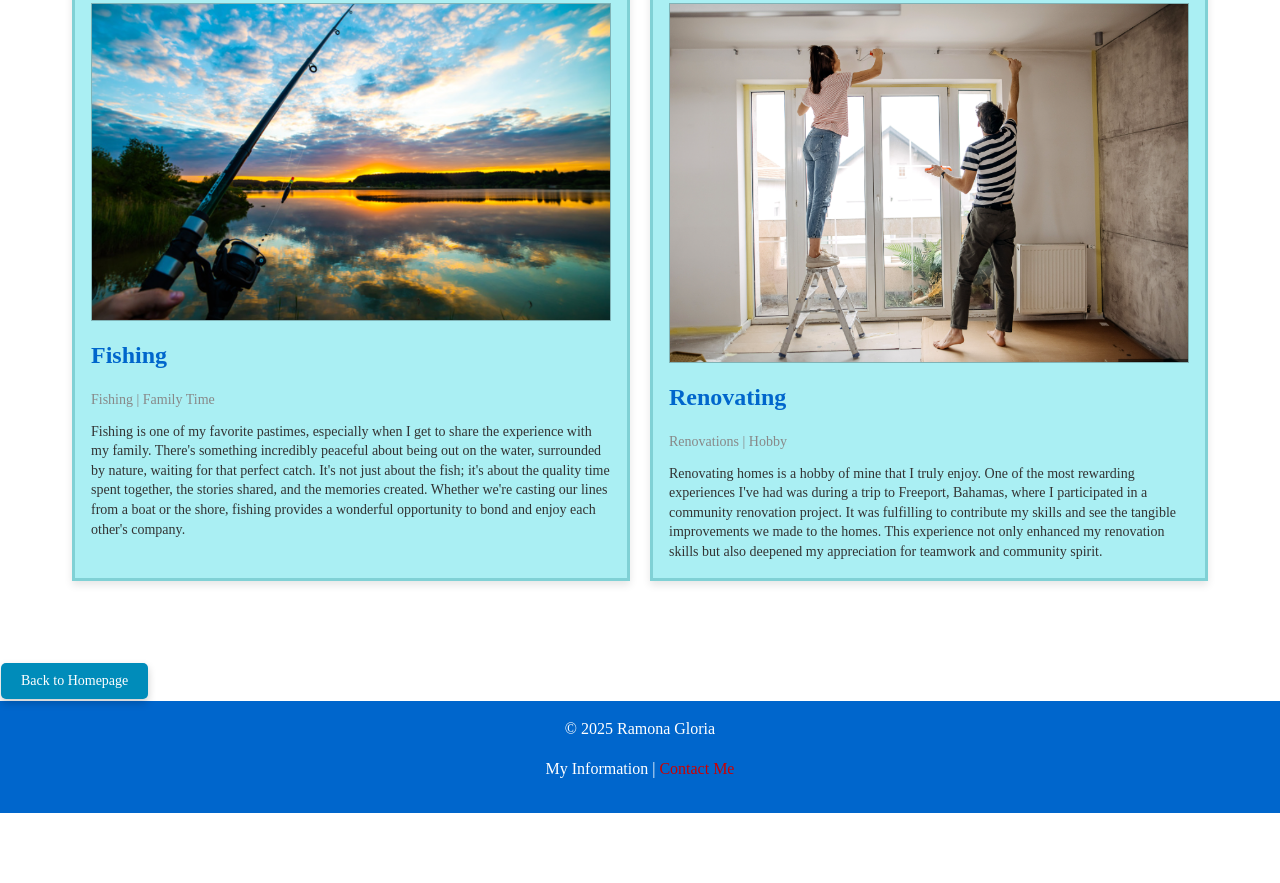
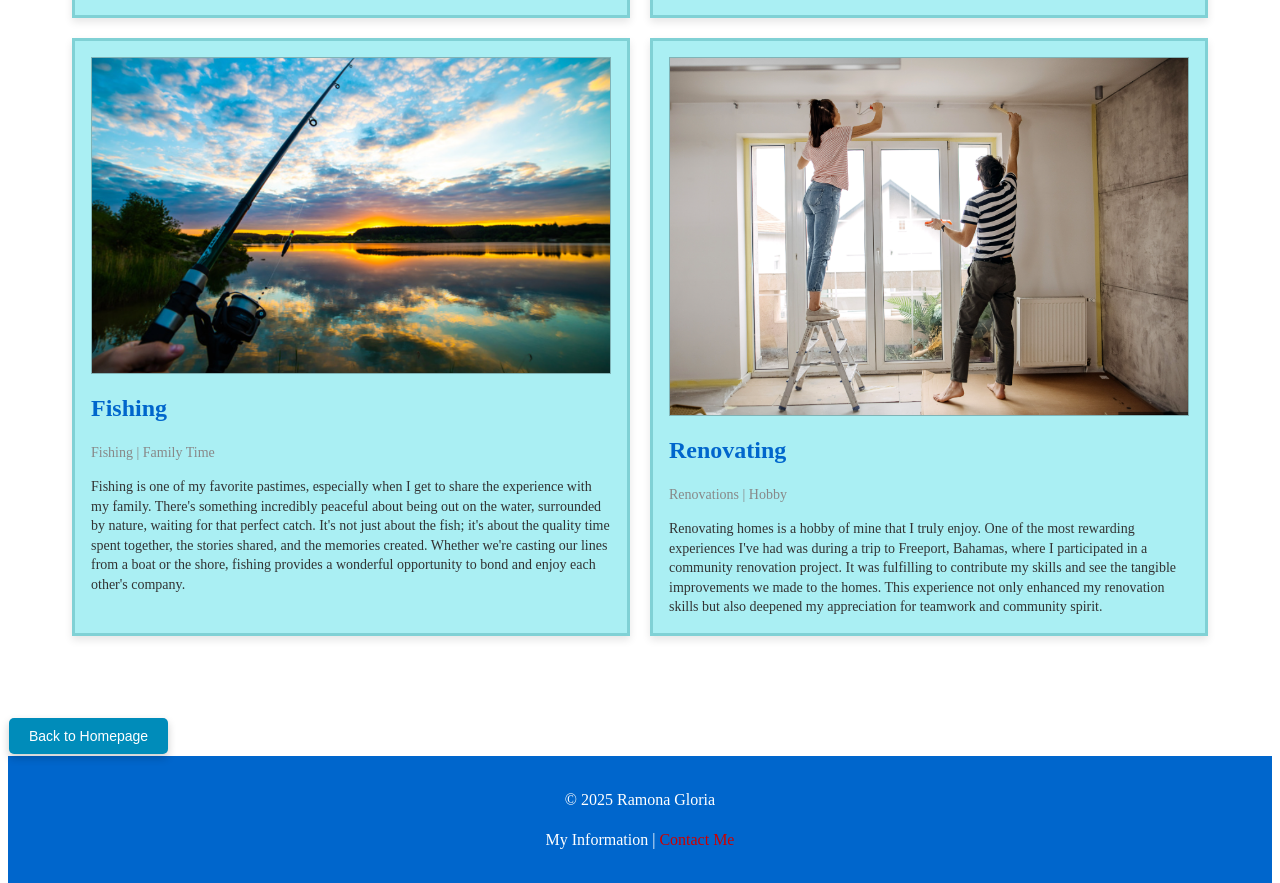
Before and after one commit to ragloria-bot/3304-Course-Portfolio, a plain HTML site: page project-01-personal-landing-page/index.html in a window 1280 px wide. Shown: the part 1914-2797 px from the top of the page. Before the commit the page ends 2727 px from the top, so only its background shows below. Drawn offline with Linux system fonts and the light colour scheme.

Commit message:
Update style.css
Updated homepage button settings.

```diff
--- a/project-01-personal-landing-page/style.css
+++ b/project-01-personal-landing-page/style.css
@@ -17,21 +17,9 @@
   --spacing-medium: 16px;
   --spacing-large: 32px;
 }
-
-.homepage-button {
-  background-color: var(--primary-color);
-  color: var(--background-color);
-  font-family: var(--font-main);
-  padding: var(--spacing-medium) var(--spacing-large);
-  transition: background-color 0.3s ease;
-}
-
-.homepage-button:hover {
-  background-color: var(--primary-hover-color);
-}
 * {
-  margin: 0;
-  padding: 0;
+  margin: 2;
+  padding: 5;
   box-sizing: border-box;
 }
 body {
```
